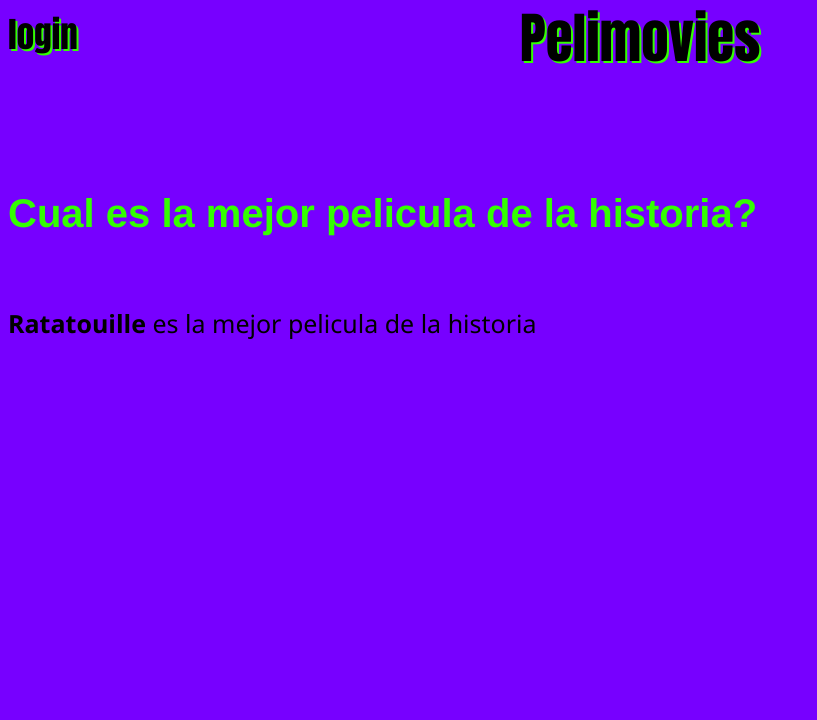
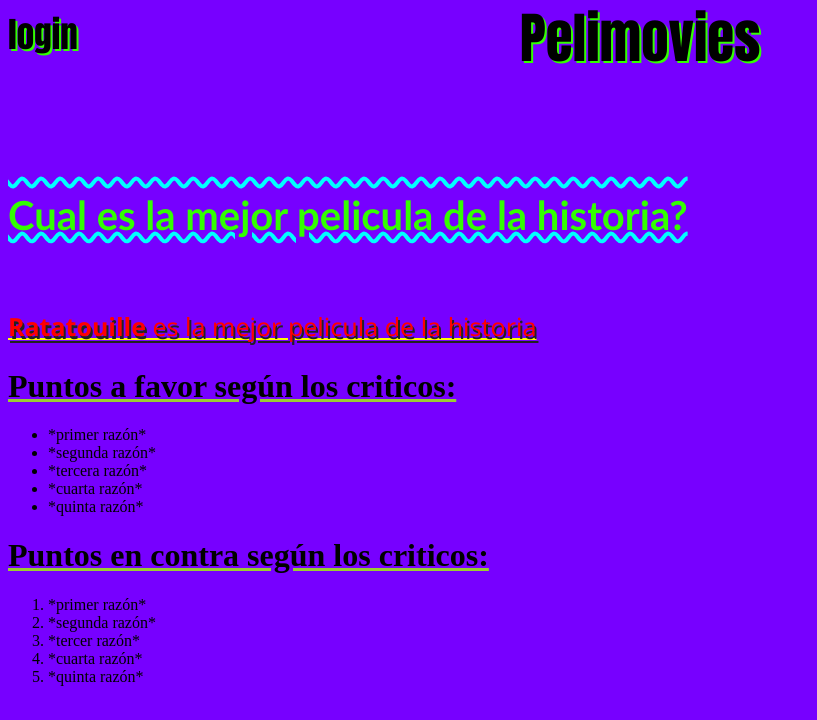
Before and after one commit to rami150/Portfolio-FrontEnd, a plain HTML site: page index.html in a window 1280 px wide. Shown: the whole page, without its empty margins (0-817 px from the left). Drawn offline with Linux system fonts and the light colour scheme.

Commit message:
progress

```diff
--- a/index.html
+++ b/index.html
@@ -4,18 +4,22 @@
 <meta charset="utf-8">
 <title>Testeando xD</title>
 <style>
-    body{
-        background-color: #70f;
+    body{  background-color: #70f;
     }
     .titulo {
         color: #3f0;
-        font-family:'Franklin Gothic Medium';
+        font-family:'Gill Sans', 'Gill Sans MT', Calibri, 'Trebuchet MS', sans-serif;
         font-size: 40px;
+        text-decoration: underline overline wavy #0ff;
     }
     .churro {
         font-size: 25px;
         font-family:'Segoe UI';
         margin-top: 70px;
+        color: red;
+        text-shadow: #222 2px 3px;
+        text-decoration: underline yellow;
+        text-underline-position: center;
     }
     .ass {
         font-size: 55px;
@@ -36,6 +40,9 @@
         margin-bottom: -10px;
         line-height: 0;
     }
+    .puntos {
+        text-decoration: underline yellowgreen;
+    }
 </style>
 </head>
 <body>
@@ -44,10 +51,27 @@
         <h1 class="ass">Pelimovies</h1>
 
     </header>
+    <main>
 <h1 class="titulo">Cual es la mejor pelicula de la historia?</h1>
 <p class="churro">
     <strong>Ratatouille</strong> es la mejor pelicula de la historia
 </p>
-
+<h1 class=puntos> Puntos a favor según los criticos:</h1>
+<ul>
+    <li> *primer razón*  </li>
+    <li> *segunda razón* </li>
+    <li> *tercera razón* </li>
+    <li> *cuarta razón* </li>
+    <li> *quinta razón*</li>
+</ul>
+<h1 class=puntos> Puntos en contra según los criticos:</h1>
+<ol>
+    <li> *primer razón* </li>
+    <li> *segunda razón* </li>
+    <li> *tercer razón* </li>
+    <li> *cuarta razón* </li>
+    <li> *quinta razón* </li>
+</ol>
+    </main>
 </body>
 </html>
```
